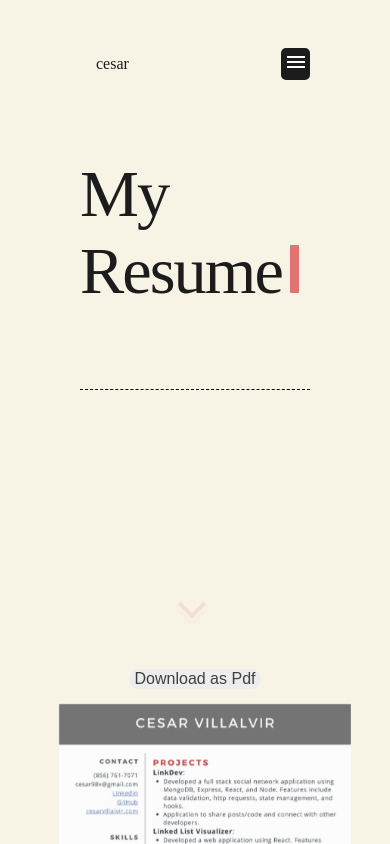
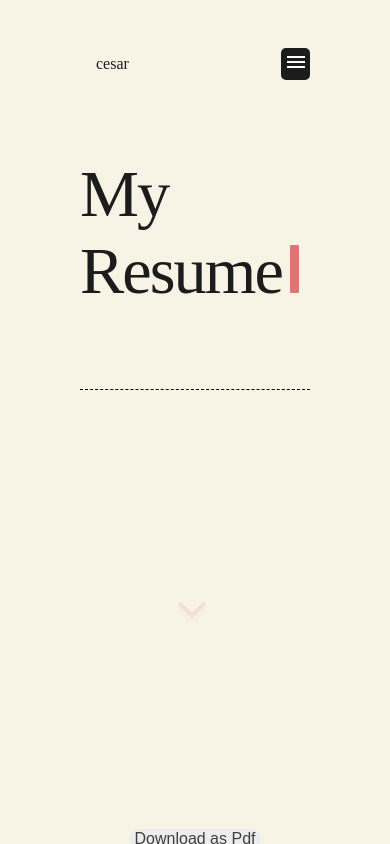
Before and after one commit to cesarovj/Portfolio-, a React (Create React App) app: page /resume in a window 390 px wide. Shown: the top 844 px of the page. Built offline with nearby package versions, Linux system fonts and the light colour scheme; a web font is replaced by a local one.

Commit message:
Update Resume.css

```diff
--- a/src/components/Resume/Resume.css
+++ b/src/components/Resume/Resume.css
@@ -99,7 +99,7 @@
         margin-top: 27rem;
     }
     .resume {
-        margin-top: -30rem;
+        margin-top: -20rem;
         height: 150vh;
     }
     .resume-cursor {
```
